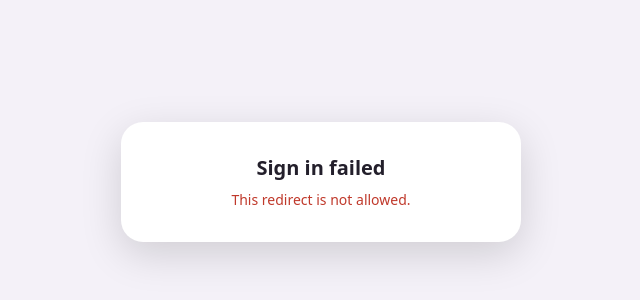
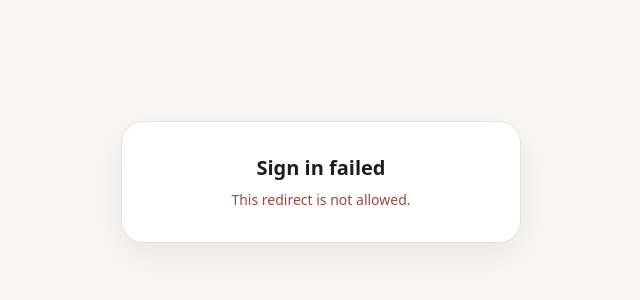
Before and after one commit to MSOB7YY/redirect, a plain HTML site: page index.html in a window 1280 px wide. Shown: the part 218-518 px from the top of the page, without its empty margins (319-959 px from the left). Drawn offline with Linux system fonts and the light colour scheme.

Commit message:
chore: improve palette

```diff
--- a/index.html
+++ b/index.html
@@ -7,28 +7,32 @@
     <title>Namida</title>
     <style>
       :root {
-        --bg: #f4f1f8;
+        --bg: #faf8f6;
         --card: #ffffff;
-        --text: #231f2b;
-        --text-dim: #6b6478;
-        --accent: #8b5d99;
-        --accent-hover: #744b81;
-        --secondary: #ece6f2;
-        --secondary-hover: #e0d7e9;
-        --error: #c0392b;
+        --border: #e7e2dc;
+        --text: #1d1d1d;
+        --text-dim: #6e6e6e;
+        --accent: #6f4e37;
+        --accent-hover: #573c2a;
+        --on-accent: #ffffff;
+        --secondary: #f3efea;
+        --secondary-hover: #e7e2dc;
+        --error: #a8443a;
       }
 
       @media (prefers-color-scheme: dark) {
         :root {
-          --bg: #17141c;
-          --card: #231f2b;
-          --text: #ece8f2;
-          --text-dim: #a59db3;
-          --accent: #a877b8;
-          --accent-hover: #b98ac8;
-          --secondary: #322c3d;
-          --secondary-hover: #3d364a;
-          --error: #ff7b6b;
+          --bg: #131110;
+          --card: #1d1b17;
+          --border: #2e2a23;
+          --text: #f5f0e6;
+          --text-dim: #8a8473;
+          --accent: #d1a077;
+          --accent-hover: #dcb08c;
+          --on-accent: #1a0d06;
+          --secondary: #2e2a23;
+          --secondary-hover: #3d382e;
+          --error: #e08a7d;
         }
       }
 
@@ -55,7 +59,8 @@
         width: 100%;
         max-width: 400px;
         text-align: center;
-        box-shadow: 0 12px 40px rgba(0, 0, 0, 0.15);
+        border: 1px solid var(--border);
+        box-shadow: 0 12px 40px rgba(0, 0, 0, 0.08);
       }
 
       h1 {
@@ -93,7 +98,7 @@
 
       #returnButton {
         background-color: var(--accent);
-        color: #ffffff;
+        color: var(--on-accent);
       }
 
       #returnButton:hover {
```
